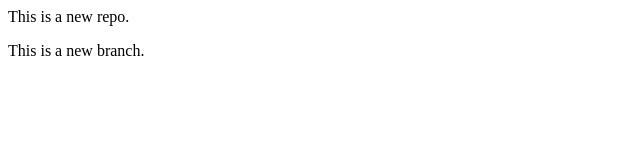
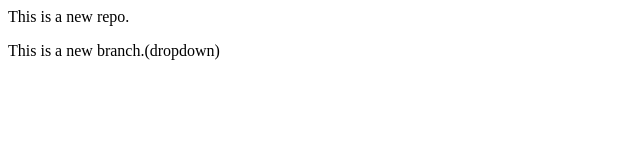
Before and after one commit to Nrusingha007/Localrepo, a plain HTML site: page index.html in a window 1280 px wide. Shown: the full height of the page, 0-640 px from the left. Drawn offline with Linux system fonts and the light colour scheme.

Commit message:
Add dropdown

```diff
--- a/index.html
+++ b/index.html
@@ -1,2 +1,2 @@
 <p>This is a new repo.</p>
-<p>This is a new branch.</p>
+<p>This is a new branch.(dropdown)</p>
```
